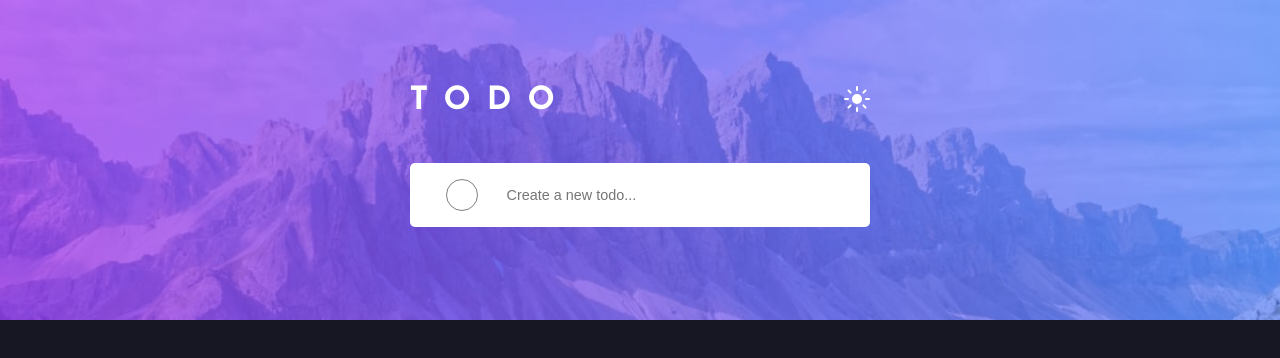
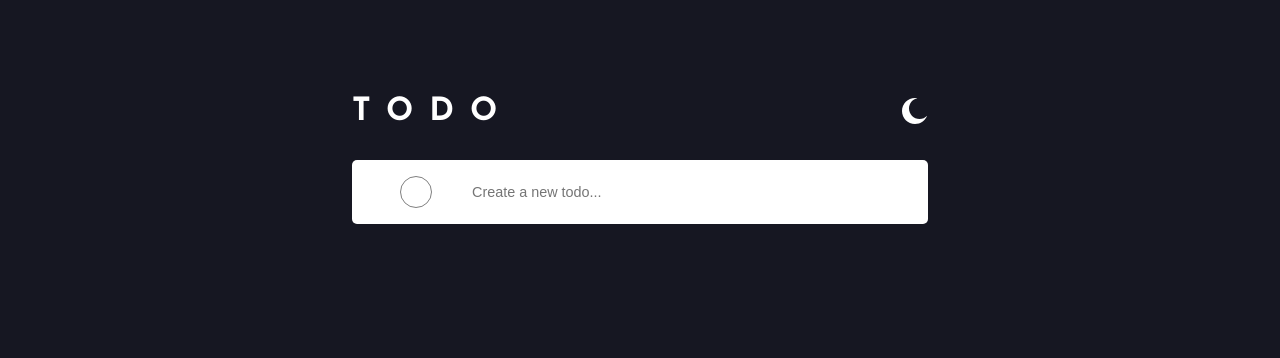
Before and after one commit to naser23/todo-app-react, a React (Create React App) app: page / in a window 1280 px wide. Shown: the top 358 px of the page. Built offline with nearby package versions, Linux system fonts and the light colour scheme.

Commit message:
working on moving the theme value to a different file so I can use it as a react hook. Also working on changing the background when the screen updates.

```diff
--- a/src/App.js
+++ b/src/App.js
@@ -4,12 +4,14 @@ import InputForm from "./components/InputForm";
 import TodoItemList from "./components/TodoItemList";
 import { useState } from "react";
 import beginningTodos from "./data/BeginningTodos";
-import SunIcon from "./images/icon-sun.svg";
-import MoonIcon from "./images/icon-moon.svg";
+import { StateTest } from "./components/StateTest";
+import HeroImg from "./components/HeroImg";
+import DayImgMobile from "./images/bg-mobile-light.jpg";
 
 import { v4 as uuidv4 } from "uuid";
 
 function App() {
+  console.log(DayImgMobile);
   // getting the beginning todos from local storage.
   const storedTodos = JSON.parse(localStorage.getItem("todos")) || [];
 
@@ -28,29 +30,9 @@ function App() {
   // find out whether it is day or night on the app.
   const toggledTheme =
     localStorage.getItem("theme") || localStorage.setItem("theme", "day");
-  const [theme, setTheme] = useState(toggledTheme);
 
-  localStorage.setItem("theme", theme);
+  const [theme, setTheme, changeTheme] = StateTest(toggledTheme);
   // toggle it to the opposite theme on click.
-
-  function changeTheme() {
-    // if (localStorage.getItem("theme") == "day") {
-    //   document.body.style.backgroundColor = "hsl(235, 21%, 11%)";
-    //   localStorage.setItem("theme", "night");
-    //   console.log(theme);
-    // } else if (localStorage.getItem("theme") == "night") {
-    //   document.body.style.backgroundColor = "hsl(233, 11%, 84%)";
-    //   localStorage.setItem("theme", "day");
-    // }
-
-    if (theme === "day") {
-      setTheme("night");
-      localStorage.setItem("theme", theme);
-    } else if (theme === "night") {
-      setTheme("day");
-      localStorage.setItem("theme", theme);
-    }
-  }
 
   theme === "day"
     ? (document.body.style.backgroundColor = "hsl(233, 11%, 84%)")
@@ -60,8 +42,18 @@ function App() {
   // change the img src of the button and the ::after to the corresponding theme.
   // save and store that preference in local storage
 
-  // dark mode styling
-  const darkContainer = {};
+  // theme styling
+  const lightCard = {
+    height: "100%",
+    background: "white",
+    borderRadius: "5px",
+  };
+
+  const darkCard = {
+    height: "100%",
+    background: "hsl(235, 24%, 19%)",
+    borderRadius: "5px",
+  };
 
   // creating a new todo object and adding it to array of todos
   function addTodo(text) {
@@ -82,13 +74,15 @@ function App() {
     <main className="container">
       {theme === "day" ? (
         <>
-          <Header changeTheme={changeTheme} Icon={MoonIcon} />
+          <HeroImg />
+          <Header />
           <InputForm handleAdd={addTodo} />
           <TodoItemList beginningTodos={todos} handleDelete={deleteTodo} />
         </>
       ) : (
         <>
-          <Header changeTheme={changeTheme} Icon={SunIcon} />
+          <HeroImg />
+          <Header />
           <InputForm handleAdd={addTodo} />
           <TodoItemList beginningTodos={todos} handleDelete={deleteTodo} />
         </>
--- a/src/components/Header.js
+++ b/src/components/Header.js
@@ -1,11 +1,21 @@
 import React from "react";
+import { StateTest } from "./StateTest";
+import SunIcon from "../images/icon-sun.svg";
+import MoonIcon from "../images/icon-moon.svg";
 
-function Header({ changeTheme, Icon }) {
+function Header() {
+  const toggledTheme =
+    localStorage.getItem("theme") || localStorage.setItem("theme", "day");
+  const [theme, setTheme, changeTheme] = StateTest(toggledTheme);
+
   return (
     <div className="header-area">
       <h1>TODO</h1>
       <button onClick={changeTheme}>
-        <img src={Icon} alt="theme-icon"></img>
+        <img
+          src={theme === "night" ? SunIcon : MoonIcon}
+          alt="theme-icon"
+        ></img>
       </button>
     </div>
   );
--- /dev/null
+++ b/src/components/HeroImg.js
@@ -0,0 +1,35 @@
+import React from "react";
+import DayImgMobile from "../images/bg-mobile-light.jpg";
+import NightImgMobile from "../images/bg-mobile-dark.jpg";
+import { StateTest } from "./StateTest";
+
+function HeroImg() {
+  const toggledTheme =
+    localStorage.getItem("theme") || localStorage.setItem("theme", "day");
+  const [theme, setTheme, changeTheme] = StateTest(toggledTheme);
+
+  const lightMobileBg = {
+    backgroundImage: `url(${DayImgMobile})`,
+    backgroundPosition: "center",
+    backgroundRepeat: "no-repeat",
+    backgroundSize: "cover",
+  };
+  const darkMobileBg = {
+    backgroundImage: `url(${NightImgMobile})`,
+    backgroundPosition: "center",
+    backgroundRepeat: "no-repeat",
+    backgroundSize: "cover",
+  };
+
+  return (
+    <>
+      {theme === "day" ? (
+        <div className="hero-img" style={{ lightMobileBg }}></div>
+      ) : (
+        <div className="hero-img" style={{ darkMobileBg }}></div>
+      )}
+    </>
+  );
+}
+
+export default HeroImg;
--- /dev/null
+++ b/src/components/StateTest.js
@@ -0,0 +1,30 @@
+import React from "react";
+import { useState } from "react";
+
+export function StateTest(initialValue) {
+  const [theme, setTheme] = useState(initialValue);
+
+  localStorage.setItem("theme", theme);
+
+  function changeTheme() {
+    // if (localStorage.getItem("theme") == "day") {
+    //   document.body.style.backgroundColor = "hsl(235, 21%, 11%)";
+    //   localStorage.setItem("theme", "night");
+    //   console.log(theme);
+    // } else if (localStorage.getItem("theme") == "night") {
+    //   document.body.style.backgroundColor = "hsl(233, 11%, 84%)";
+    //   localStorage.setItem("theme", "day");
+    // }
+
+    if (theme === "day") {
+      setTheme("night");
+      document.body.style.backgroundColor = "hsl(235, 21%, 11%)";
+      localStorage.setItem("theme", theme);
+    } else if (theme === "night") {
+      setTheme("day");
+      document.body.style.backgroundColor = "hsl(233, 11%, 84%)";
+      localStorage.setItem("theme", theme);
+    }
+  }
+  return [theme, setTheme, changeTheme];
+}
--- a/src/components/TodoItem.js
+++ b/src/components/TodoItem.js
@@ -1,12 +1,16 @@
 import React from "react";
 import { v4 as uuidv4 } from "uuid";
-
+import { StateTest } from "./StateTest";
 import { useState } from "react";
 import CheckIcon from "../images/icon-check.svg";
 
-function TodoItem({ item, handleDelete }) {
+function TodoItem({ item, handleDelete, card }) {
   const listId = uuidv4();
 
+  const toggledTheme =
+    localStorage.getItem("theme") || localStorage.setItem("theme", "day");
+
+  const [theme, setTheme, changeTheme] = StateTest(toggledTheme);
   const completedStyle = {
     textDecoration: "line-through",
     color: "hsl(233, 11%, 84%)",
--- a/src/components/TodoItemList.js
+++ b/src/components/TodoItemList.js
@@ -3,12 +3,17 @@ import TodoItem from "./TodoItem";
 
 import { v4 as uuidv4 } from "uuid";
 
-function TodoItemList({ beginningTodos, handleDelete }) {
+function TodoItemList({ beginningTodos, handleDelete, card }) {
   return (
     <section className="list-items-area">
       <ul>
         {beginningTodos.map((item) => (
-          <TodoItem key={item.id} item={item} handleDelete={handleDelete} />
+          <TodoItem
+            key={item.id}
+            item={item}
+            handleDelete={handleDelete}
+            card={card}
+          />
         ))}
       </ul>
     </section>
--- a/src/css/main.css
+++ b/src/css/main.css
@@ -8,6 +8,12 @@
 .card {
   height: 100%;
   background: white;
+  border-radius: 5px;
+}
+
+.card-dark {
+  height: 100%;
+  background: #25273c;
   border-radius: 5px;
 }
 
@@ -27,22 +33,6 @@ body {
   -webkit-box-pack: center;
       -ms-flex-pack: center;
           justify-content: center;
-  padding-top: 5%;
-}
-
-#root ::after {
-  content: "";
-  background-image: url(../images/bg-mobile-light.jpg);
-  background-position: center;
-  background-repeat: no-repeat;
-  background-size: cover;
-  position: absolute;
-  width: 100%;
-  height: 40%;
-  top: 0;
-  left: 0;
-  z-index: -1;
-  background-position: top;
 }
 
 #root .container {
@@ -58,6 +48,15 @@ body {
   -webkit-box-align: center;
       -ms-flex-align: center;
           align-items: center;
+  position: relative;
+}
+
+#root .container .hero-img {
+  position: absolute;
+  width: 100vw;
+  height: 40%;
+  z-index: -1;
+  background-position: top;
 }
 
 #root .container .header-area {
@@ -67,8 +66,8 @@ body {
   -webkit-box-pack: justify;
       -ms-flex-pack: justify;
           justify-content: space-between;
-  height: 10%;
-  margin-bottom: 1.5rem;
+  margin-top: 15%;
+  margin-bottom: 1.75rem;
   width: 90%;
 }
 
@@ -188,11 +187,11 @@ body {
 }
 
 @media (min-width: 567.98px) {
-  #root ::after {
-    height: 45%;
-  }
   #root .container {
     width: 70%;
+  }
+  #root .container .hero-img {
+    height: 45%;
   }
   #root .container .header-area {
     margin-bottom: 20px;
@@ -200,9 +199,8 @@ body {
 }
 
 @media (min-width: 767.98px) {
-  #root ::after {
-    height: 35%;
-    background-image: url(../images/bg-desktop-light.jpg);
+  #root .container .hero-img {
+    height: 30%;
   }
   #root .container .header-area {
     margin-bottom: 0px;
@@ -220,11 +218,11 @@ body {
 }
 
 @media (min-width: 991.98px) {
-  #root ::after {
+  #root .container {
+    width: 50%;
+  }
+  #root .container .hero-img {
     height: 40%;
-  }
-  #root .container {
-    width: 40%;
   }
 }
 /*# sourceMappingURL=main.css.map */
--- a/src/scss/_queries.scss
+++ b/src/scss/_queries.scss
@@ -2,10 +2,10 @@
 
 @media (min-width: 567.98px) {
   #root {
-    ::after {
-      height: 45%;
-    }
     .container {
+      .hero-img {
+        height: 45%;
+      }
       width: 70%;
 
       .header-area {
@@ -17,11 +17,11 @@
 
 @media (min-width: 767.98px) {
   #root {
-    ::after {
-      height: 35%;
-      background-image: $light-desktop-background;
-    }
     .container {
+      .hero-img {
+        height: 30%;
+        // background-image: $light-desktop-background;
+      }
       .header-area {
         margin-bottom: 0px;
       }
@@ -44,11 +44,11 @@
 
 @media (min-width: 991.98px) {
   #root {
-    ::after {
-      height: 40%;
-    }
     .container {
-      width: 40%;
+      width: 50%;
+      .hero-img {
+        height: 40%;
+      }
     }
   }
 }
--- a/src/scss/main.scss
+++ b/src/scss/main.scss
@@ -9,6 +9,12 @@
 .card {
   height: 100%;
   background: white;
+  border-radius: 5px;
+}
+
+.card-dark {
+  height: 100%;
+  background: $very-dark-desaturated-blue;
   border-radius: 5px;
 }
 
@@ -24,20 +30,7 @@ body {
   height: 100%;
   display: flex;
   justify-content: center;
-  padding-top: 5%;
-
-  ::after {
-    content: "";
-    @include background($light-mobile-background);
-    position: absolute;
-
-    width: 100%;
-    height: 40%;
-    top: 0;
-    left: 0;
-    z-index: -1;
-    background-position: top;
-  }
+  // padding-top: 5%;
 
   .container {
     width: 100%;
@@ -45,13 +38,23 @@ body {
     display: flex;
     flex-direction: column;
     align-items: center;
+    position: relative;
     // grid-template-rows: 0.5fr 0.25fr 2fr;
+
+    .hero-img {
+      // @include background($light-mobile-background);
+      position: absolute;
+      width: 100vw;
+      height: 40%;
+      z-index: -1;
+      background-position: top;
+    }
 
     .header-area {
       display: flex;
       justify-content: space-between;
-      height: 10%;
-      margin-bottom: 1.5rem;
+      margin-top: 15%;
+      margin-bottom: 1.75rem;
       width: 90%;
 
       h1 {
```
Also changed, not shown: 1 other file (tests, documents, lock files or other folders).
